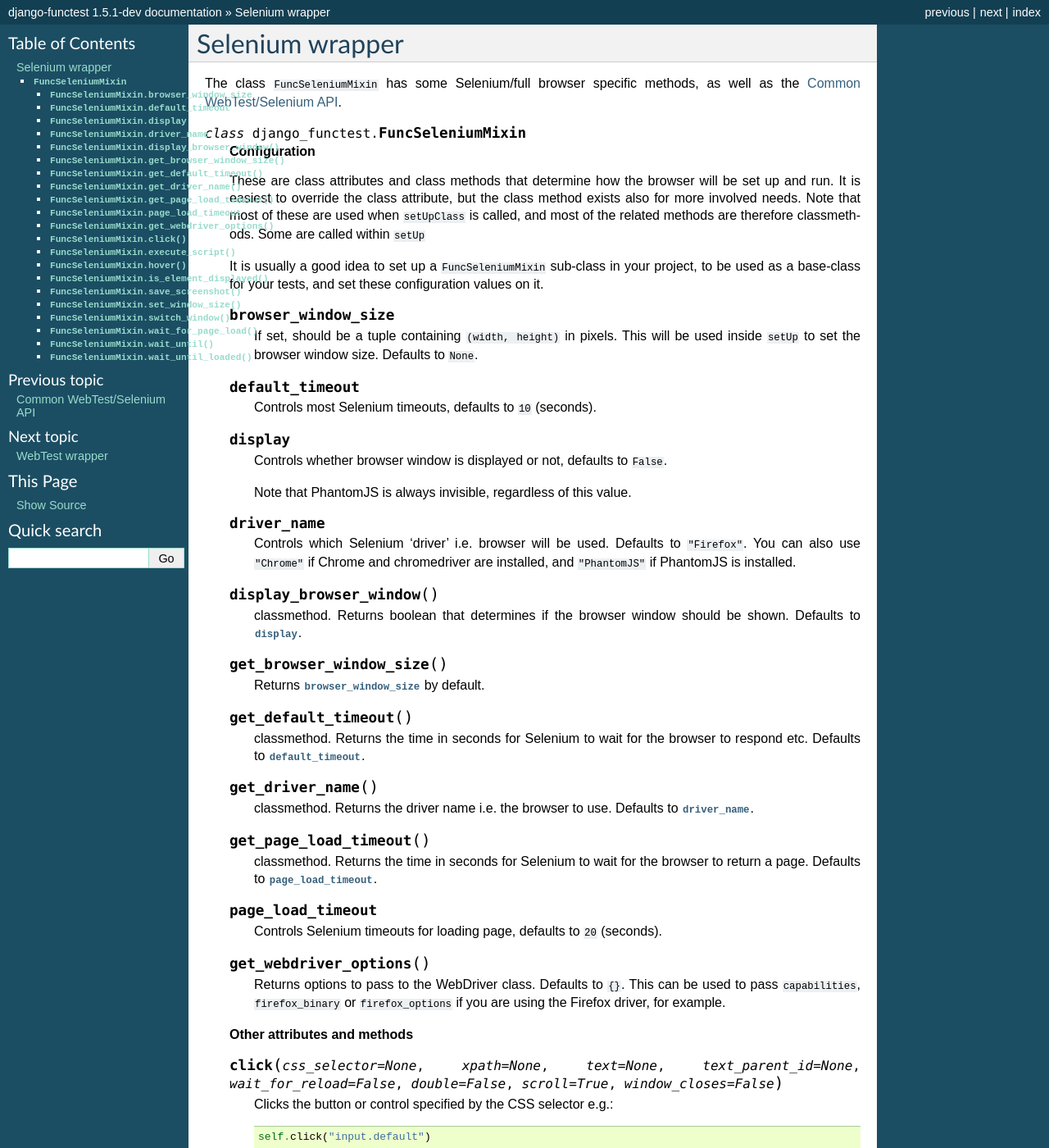
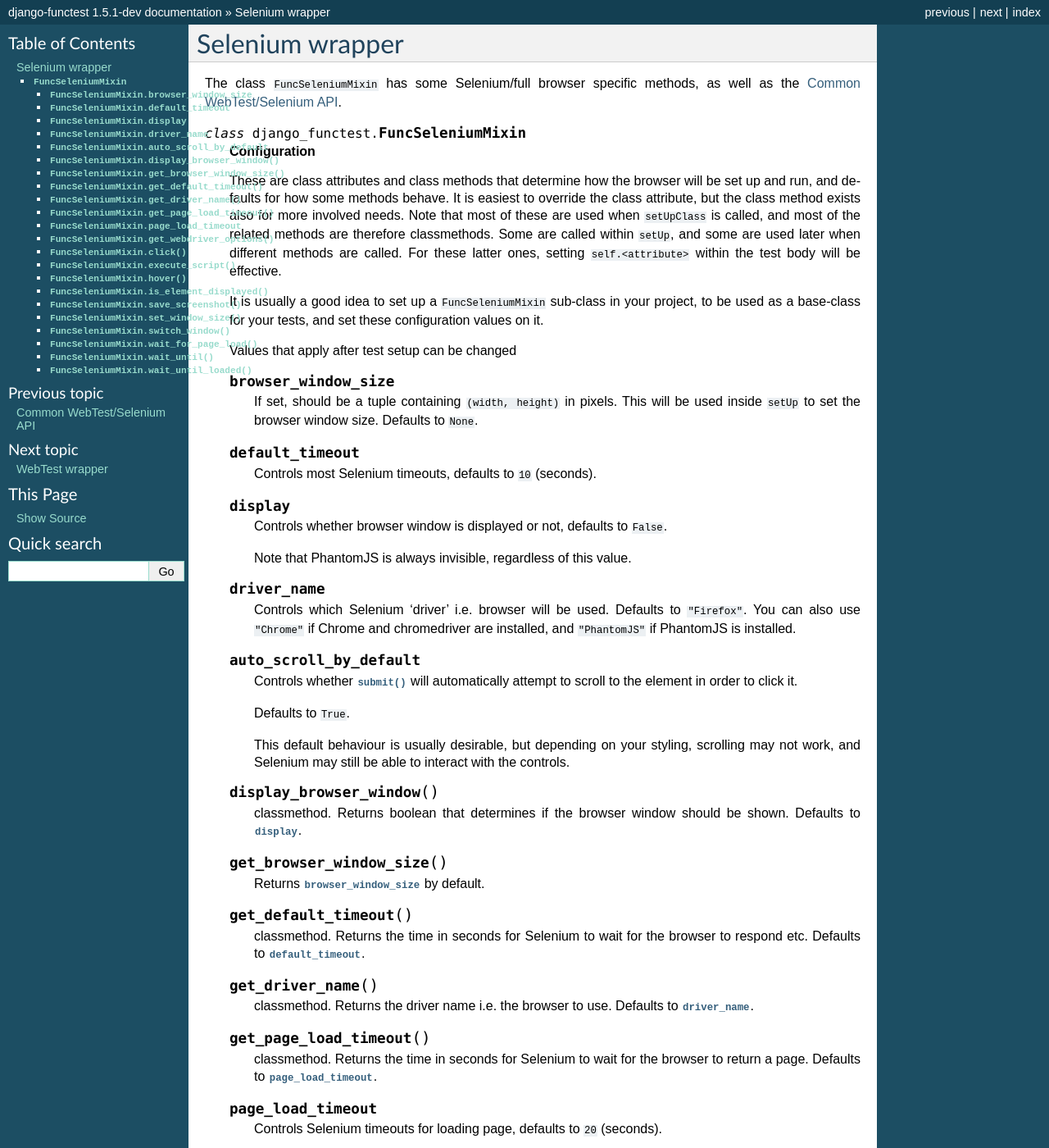
Before and after one commit to django-functest/django-functest, a Sphinx documentation site: the page built from docs/selenium.rst, in a window 1280 px wide and 1400 px high. Shown: the whole window at 82% size. Built offline with Sphinx 7.4.7, drawn with Linux system fonts in a browser that asks for light colours.

Commit message:
Added submit(scroll) and auto_scroll_by_default

```diff
--- a/HISTORY.rst
+++ b/HISTORY.rst
@@ -9,6 +9,8 @@ History
 * Fixed edge case with ``<script>`` parsing.
 * Added auto-waiting in :meth:`~django_functest.FuncCommonApi.assertTextPresent`
   for Selenium tests.
+* Added ``scroll`` parameter to :meth:`~django_functest.FuncCommonApi.submit`
+  and the :attr:`~django_functest.FuncSeleniumMixin.auto_scroll_by_default` attribute.
 
 1.5 (2022-08-22)
 ++++++++++++++++
--- a/docs/common.rst
+++ b/docs/common.rst
@@ -188,7 +188,7 @@ followed the same pattern.
 
       Returns a tuple (old_session_token, new_session_token).
 
-   .. method:: submit(css_selector, wait_for_reload=True, auto_follow=True, window_closes=False)
+   .. method:: submit(css_selector, wait_for_reload=True, auto_follow=True, window_closes=False, scroll=NotPassed)
 
       Submits a form via the button specified in ``css_selector``, or via the
       form specified in ``css_selector``.
@@ -210,6 +210,10 @@ followed the same pattern.
       experience long timeouts with Chrome. This implies
       ``wait_for_reload=False`` and other tweaks. It does nothing when running
       WebTest tests.
+
+      For Selenium, you can specify whether we should attempt to scroll, which
+      defaults to the value of
+      :attr:`~django_functest.FuncSeleniumMixin.auto_scroll_by_default`.
 
       For :class:`~django_functest.FuncWebTestMixin`, ``auto_follow=True``
       causes redirects to be followed automatically (which always happens with
--- a/docs/selenium.rst
+++ b/docs/selenium.rst
@@ -12,14 +12,19 @@ The class ``FuncSeleniumMixin`` has some Selenium/full browser specific methods,
    **Configuration**
 
    These are class attributes and class methods that determine how the browser
-   will be set up and run. It is easiest to override the class attribute, but
-   the class method exists also for more involved needs. Note that most of these
-   are used when ``setUpClass`` is called, and most of the related methods
-   are therefore classmethods. Some are called within ``setUp``
+   will be set up and run, and defaults for how some methods behave. It is
+   easiest to override the class attribute, but the class method exists also for
+   more involved needs. Note that most of these are used when ``setUpClass`` is
+   called, and most of the related methods are therefore classmethods. Some are
+   called within ``setUp``, and some are used later when different methods are
+   called. For these latter ones, setting ``self.<attribute>`` within the test
+   body will be effective.
 
    It is usually a good idea to set up a ``FuncSeleniumMixin`` sub-class in your
    project, to be used as a base-class for your tests, and set these
    configuration values on it.
+
+   Values that apply after test setup can be changed
 
    .. attribute:: browser_window_size
 
@@ -42,6 +47,17 @@ The class ``FuncSeleniumMixin`` has some Selenium/full browser specific methods,
       Controls which Selenium 'driver' i.e. browser will be used. Defaults to ``"Firefox"``.
       You can also use ``"Chrome"`` if Chrome and chromedriver are installed, and ``"PhantomJS"``
       if PhantomJS is installed.
+
+   .. attribute:: auto_scroll_by_default
+
+      Controls whether :meth:`~django_functest.FuncCommonApi.submit` will
+      automatically attempt to scroll to the element in order to click it.
+
+      Defaults to ``True``.
+
+      This default behaviour is usually desirable, but depending on your
+      styling, scrolling may not work, and Selenium may still be able to
+      interact with the controls.
 
    .. method:: display_browser_window
 
```
Also changed, not shown: 10 other files.
